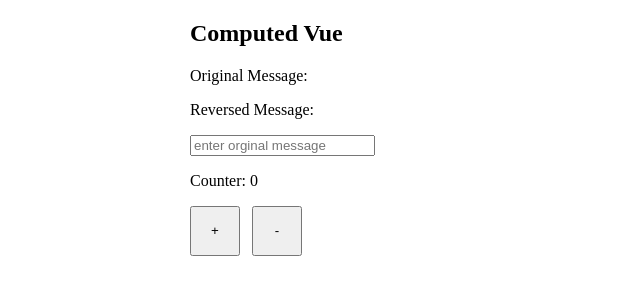
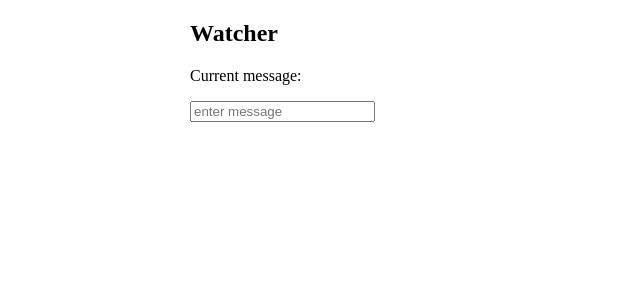
Before and after one commit to namthuviec/vue-basic, a Vue app in the folder vue-basic/: page / in a window 1280 px wide. Shown: the top 300 px of the page, without its empty margins (0-640 px from the left). Built offline with nearby package versions, Linux system fonts and the light colour scheme.

Commit message:
Add watcher

```diff
--- a/vue-basic/src/App.vue
+++ b/vue-basic/src/App.vue
@@ -1,11 +1,11 @@
 <template>
   <div>
-    <ComputedProperty />
+    <Watcher />
   </div>
 </template>
 
 <script setup>
-import ComputedProperty from './components/ComputedProperty.vue';
+import Watcher from './components/Watcher.vue';
 </script>
 
 <style scoped>
--- /dev/null
+++ b/vue-basic/src/components/Watcher.vue
@@ -0,0 +1,28 @@
+<template>
+    <div>
+        <h2>Watcher</h2>
+
+        <p>Current message: {{  message }}</p>
+        <input type="text" v-model="message" placeholder="enter message" />
+
+    </div>
+</template>
+
+<script>
+import { ref, watch, watchEffect } from 'vue'
+export default {
+    setup() {
+        const message = ref('')
+
+        watch(message, (newValue, oldValue) => {
+            console.log(`message changed from ${oldValue} to ${newValue}`)
+        }, { immediate: true, deep: true })
+
+        watchEffect(() => {
+            console.log('message changed: ', message.value)
+        })
+
+        return { message }
+    }
+}
+</script>
```
